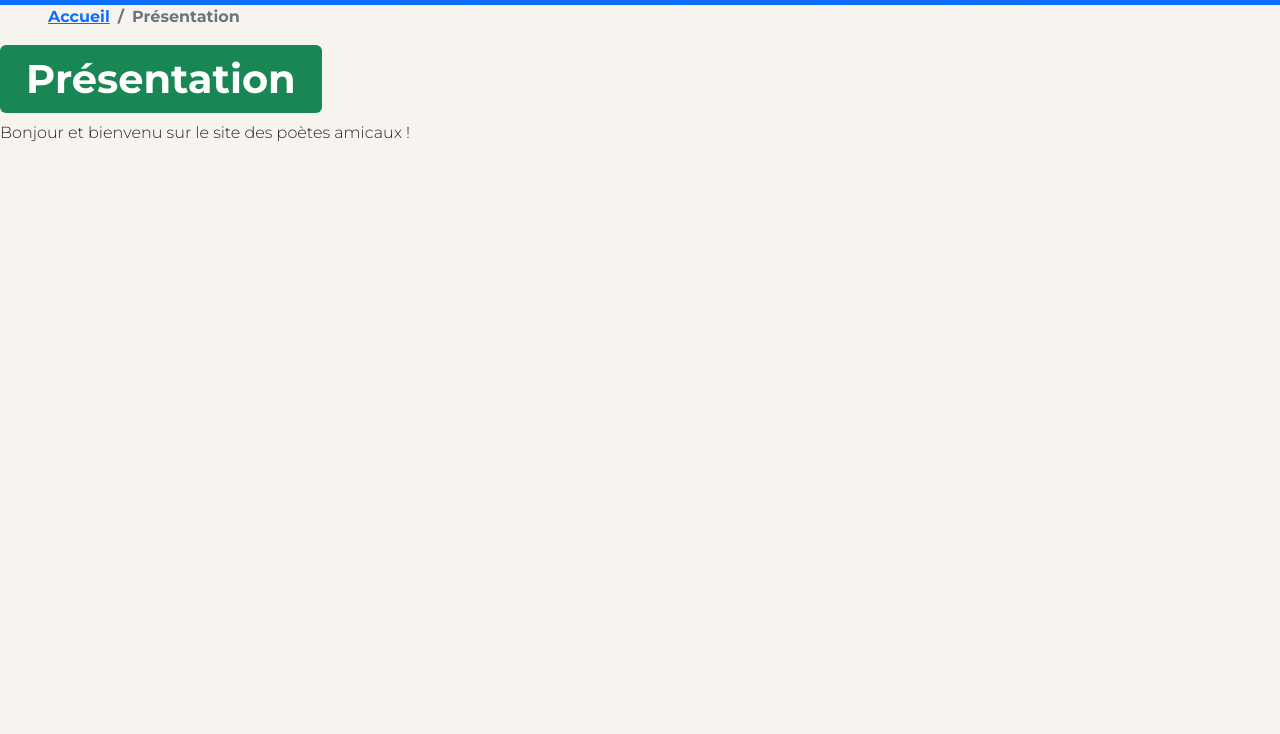
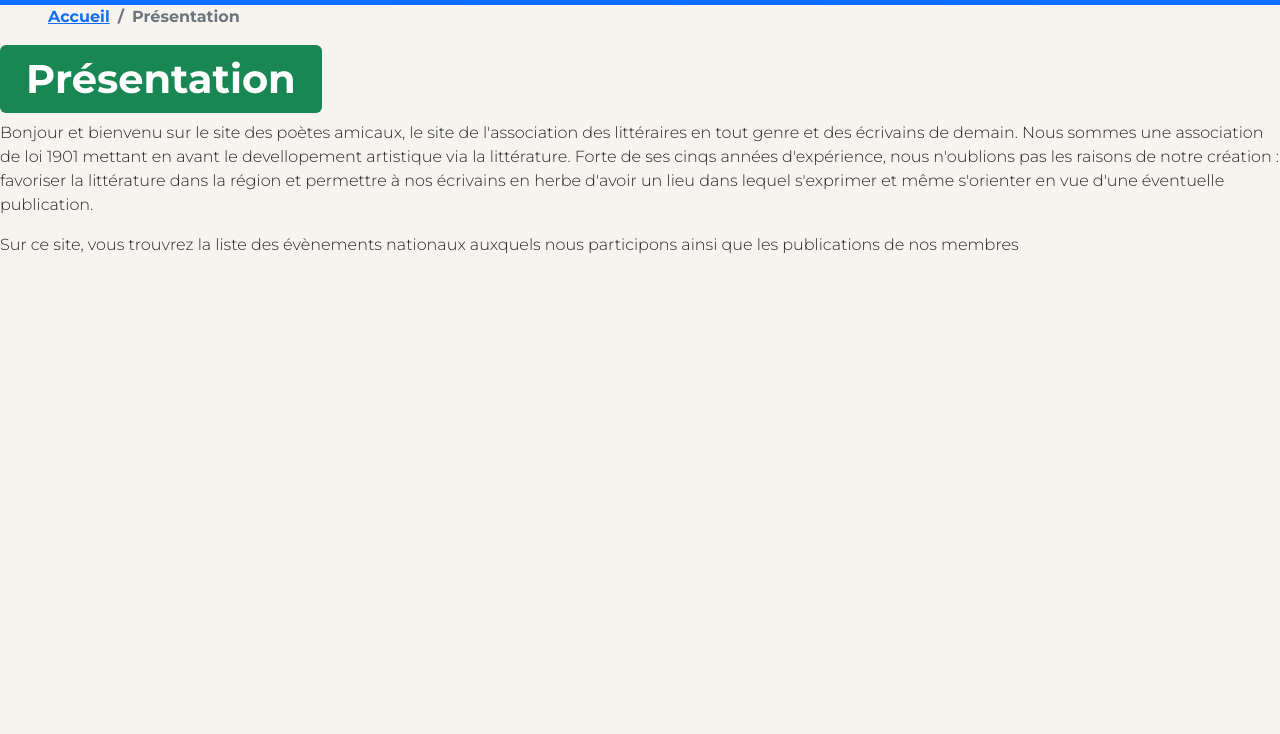
Before and after one commit to ThomasZadikian/poetes-amicaux, a plain HTML site: page Pages/Présentation.html in a window 1280 px wide. Shown: the part 66-800 px from the top of the page. Drawn offline with nearby package versions, Linux system fonts and the light colour scheme.

Commit message:
add some text en présentation.html

```diff
--- a/Pages/Présentation.html
+++ b/Pages/Présentation.html
@@ -59,7 +59,10 @@
         <h1 class="badge bg-success fs-1 mb-2">Présentation</h1>
         <article class="">
             <p>
-                Bonjour et bienvenu sur le site des poètes amicaux !
+                Bonjour et bienvenu sur le site des poètes amicaux, le site de l'association des littéraires en tout genre et des écrivains de demain. Nous sommes une association de loi 1901 mettant en avant le devellopement artistique via la littérature. Forte de ses cinqs années d'expérience, nous n'oublions pas les raisons de notre création :  favoriser la littérature dans la région et permettre à nos écrivains en herbe d'avoir un lieu dans lequel s'exprimer et même s'orienter en vue d'une éventuelle publication.
+            </p>
+            <p>
+                Sur ce site, vous trouvrez la liste des évènements nationaux auxquels nous participons ainsi que les publications de nos membres
             </p>
         </article>
     </main>
```
